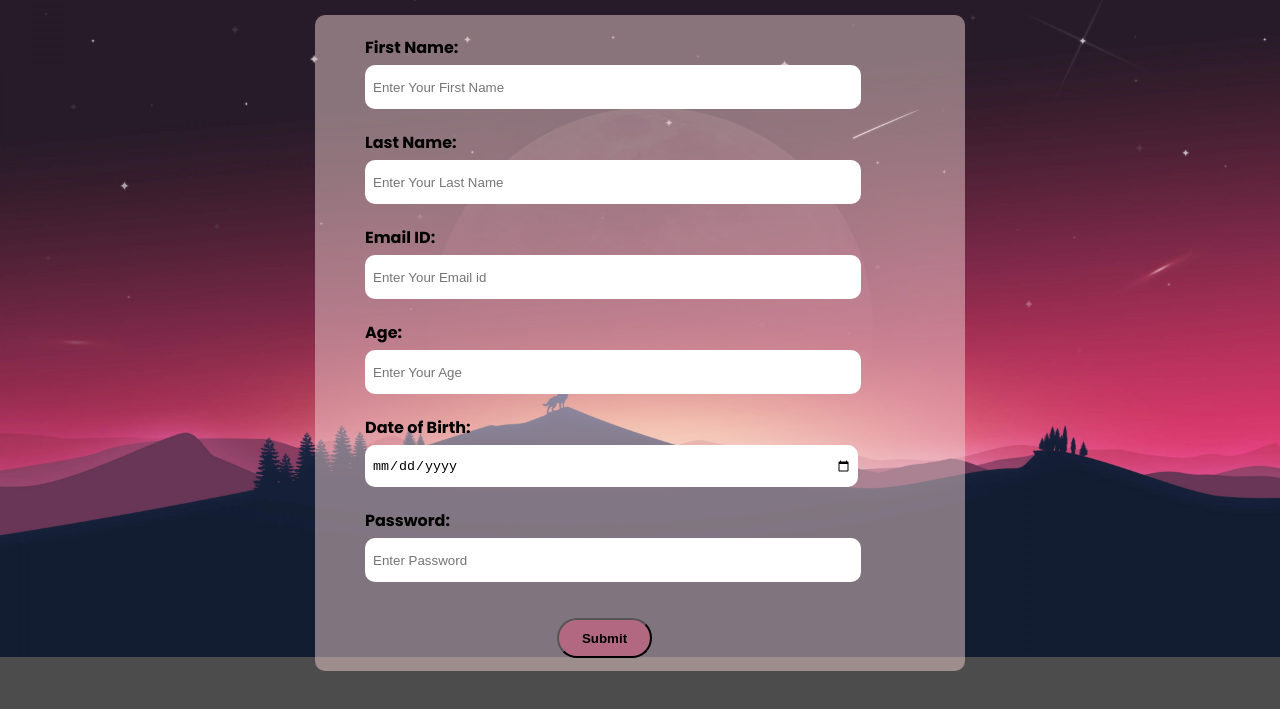
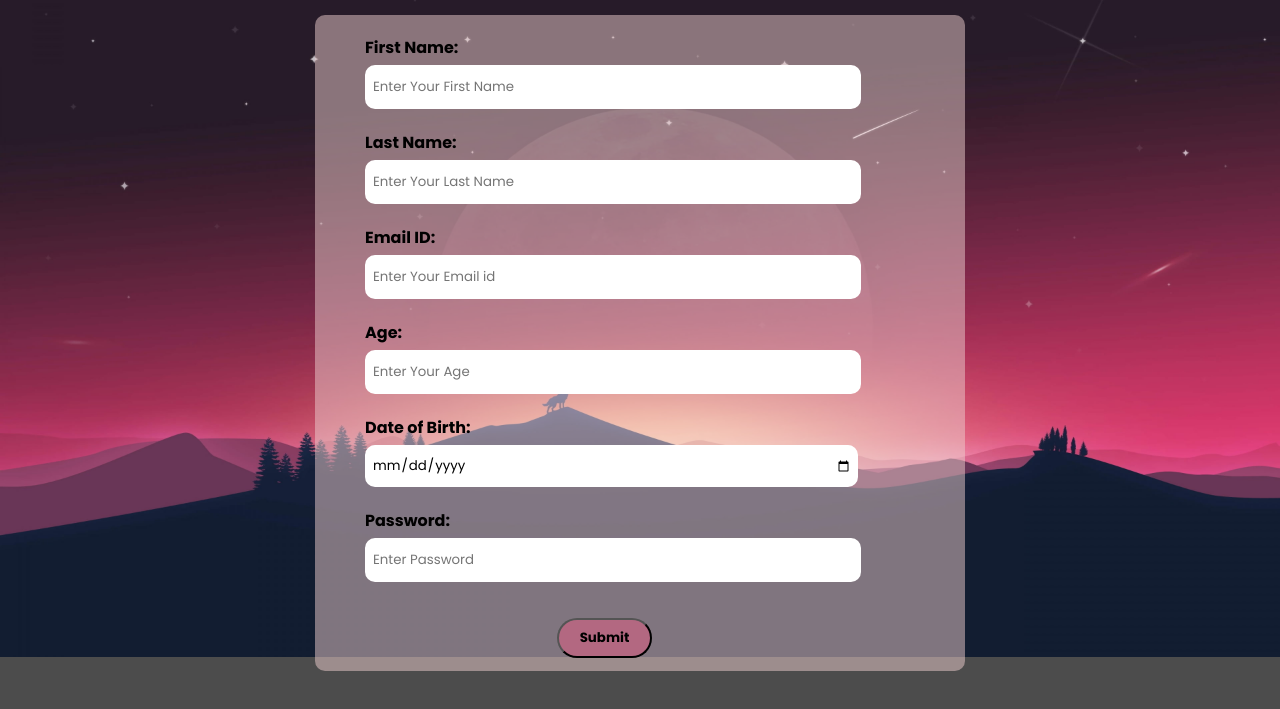
Before and after one commit to mathankumarj/Registration_Form, a plain HTML site: page index.html in a window 1280 px wide. Shown: the part 63-772 px from the top of the page. Drawn offline with Linux system fonts and the light colour scheme.

Commit message:
Update style.css

```diff
--- a/style.css
+++ b/style.css
@@ -1,5 +1,7 @@
 @import url("https://fonts.googleapis.com/css2?family=Poppins:wght@300;400;500;700&display=swap");
-
+*{
+    font-family: "Poppins", sans-serif;
+}
 body{
     font-family: "Poppins", sans-serif;
     font-size: 14px;
```
